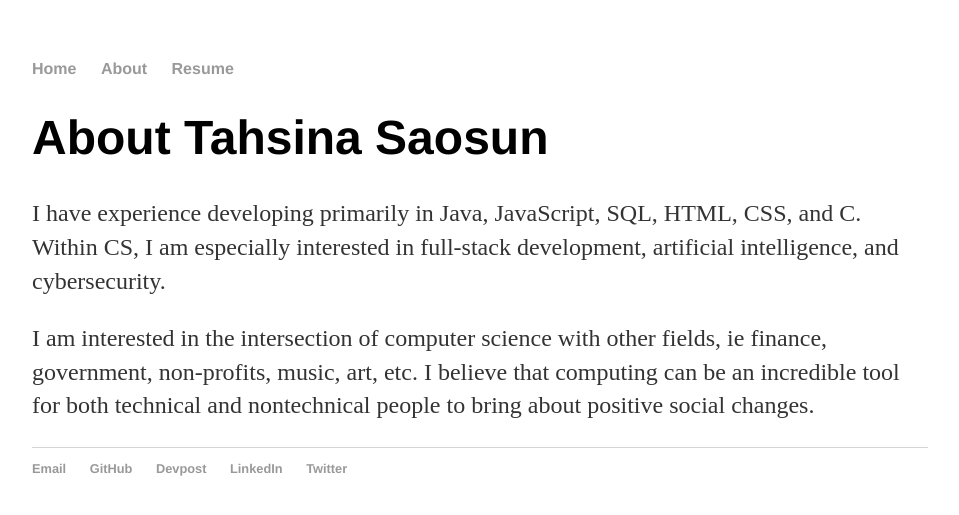
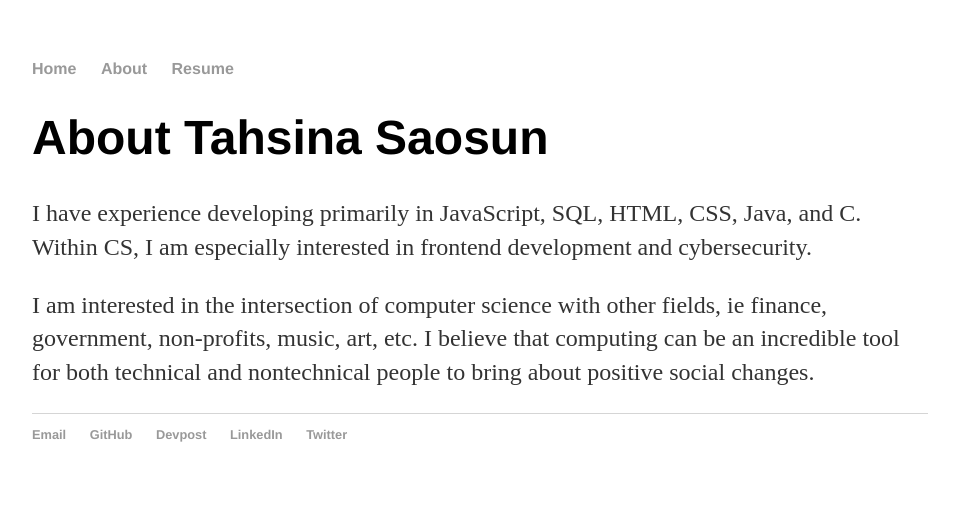
Before and after one commit to tsaosun/tsaosun.github.io, a Jekyll site: the page built from about/index.html, in a window 1280 px wide. Shown: the top 515 px of the page, without its empty margins (160-1119 px from the left). Built offline with Jekyll 4.4.1, drawn with Linux system fonts in a browser that asks for light colours.

Commit message:
edit content under about, resume size

```diff
--- a/about/index.html
+++ b/about/index.html
@@ -4,6 +4,6 @@ title: About Tahsina
 ---
 <div class="about">
 	<h1>About Tahsina Saosun</h1>
-	<p>I have experience developing primarily in Java, JavaScript, SQL, HTML, CSS, and C. Within CS, I am especially interested in full-stack development, artificial intelligence, and cybersecurity.</p>
+	<p>I have experience developing primarily in JavaScript, SQL, HTML, CSS, Java, and C. Within CS, I am especially interested in frontend development and cybersecurity.</p>
     <p>I am interested in the intersection of computer science with other fields, ie finance, government, non-profits, music, art, etc. I believe that computing can be an incredible tool for both technical and nontechnical people to bring about positive social changes.</p>
 </div><!-- /.blurb -->
--- a/resume/index.html
+++ b/resume/index.html
@@ -3,6 +3,6 @@ layout: default
 title: Tahsina Saosun's Resume
 ---
 <div class="resume">
-	<span>Resume as of 2019</span>
-	<iframe src="https://drive.google.com/file/d/1yxxY27bIxtZNqj116UB42VIJitJLsxt2/preview" width="640" height="480"></iframe>
+	<div>Resume as of 2019</div>
+	<iframe src="https://drive.google.com/file/d/1yxxY27bIxtZNqj116UB42VIJitJLsxt2/preview" width="700" height="500"></iframe>
 </div>
```
